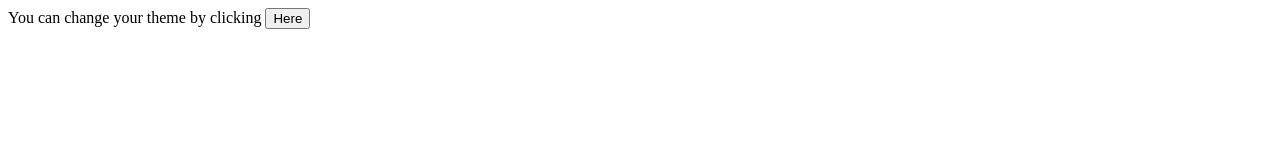
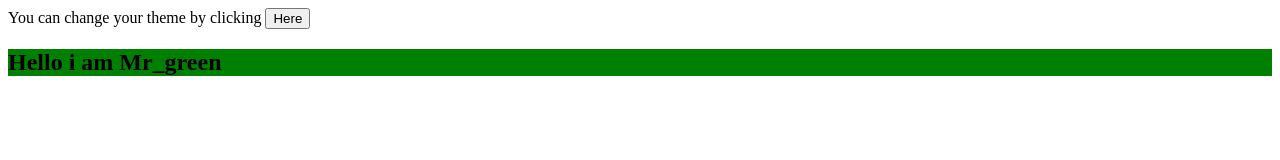
Before and after one commit to sajanismyname/My_projects, a plain HTML site: page 01/index.html in a window 1280 px wide. Drawn offline with Linux system fonts and the light colour scheme.

Commit message:
Add intro

```diff
--- a/01/index.html
+++ b/01/index.html
@@ -27,6 +27,9 @@
     You can change your theme by clicking
     <button onclick="changetheme()">Here</button>
 
+
+    <h2 style="background-color: green;">Hello i am Mr_green</h2>
+
     <script src="index.js"></script>
 
 </body>
```
